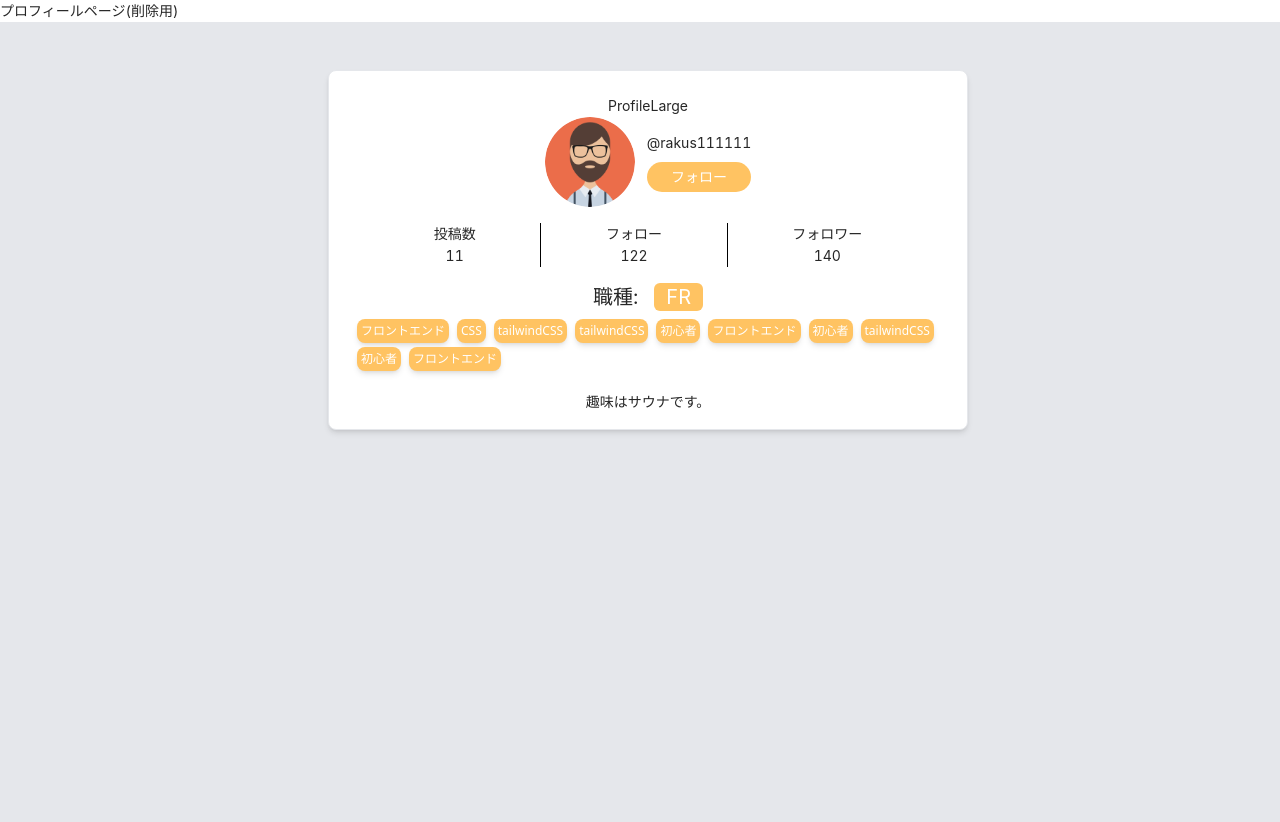
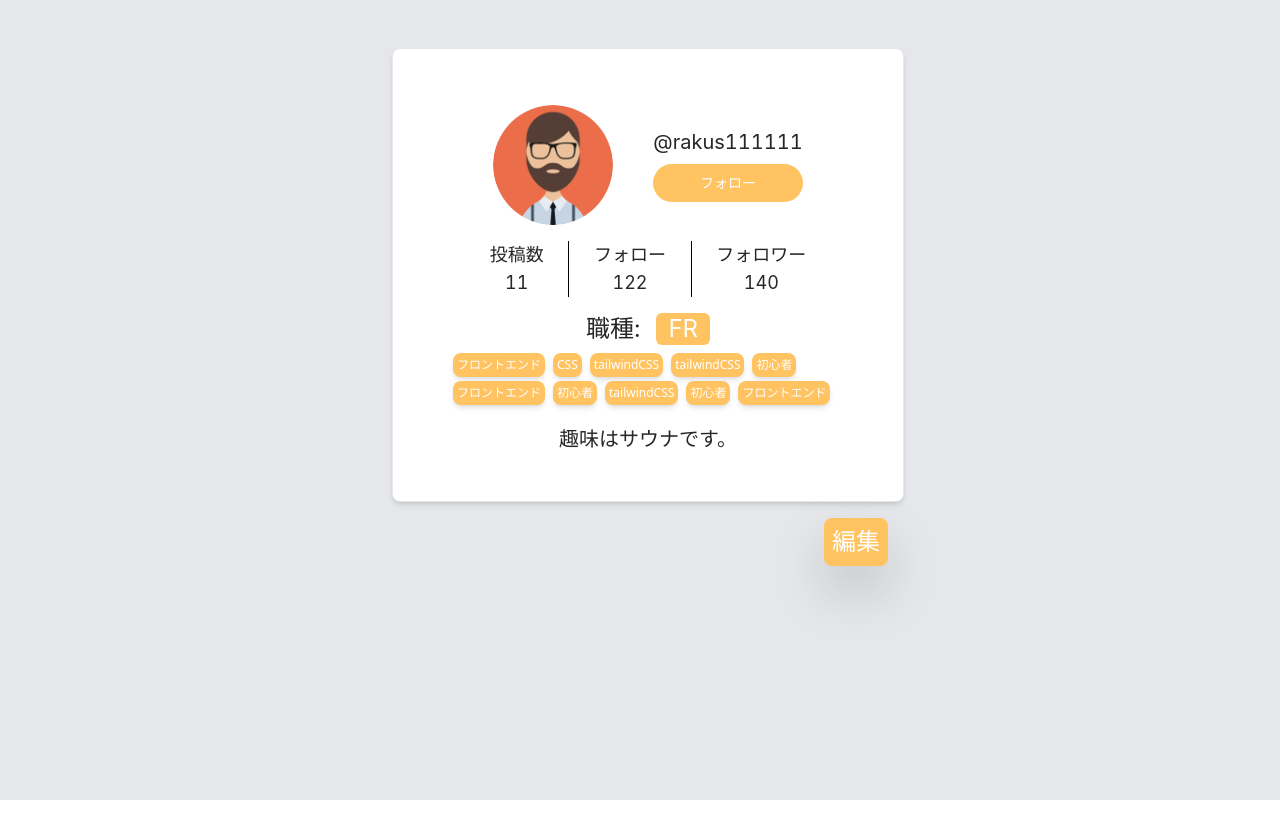
Before and after one commit to kosuke-17/quish, a Next.js app: page /profile in a window 1280 px wide. After the commit the page ends 800 px from the top, so only its background shows below. Built offline with nearby package versions, Linux system fonts and the light colour scheme.

Commit message:
プロフィールページ作成

```diff
--- a/src/components/organisms/ProfileLarge.tsx
+++ b/src/components/organisms/ProfileLarge.tsx
@@ -36,27 +36,26 @@ const ProfileLarge: React.FC<Props> = ({ user_info_data }) => {
     "フロントエンド",
   ];
   return (
-    <div className="w-full p-2 m-2 bg-white rounded-lg border shadow-md">
+    <div className="w-full p-10 m-2 bg-white rounded-lg border shadow-md">
       <div className="m-4">
-        <div>ProfileLarge</div>
         <div className="flex justify-center items-center">
           {/* image(User) */}
           <Image
             className="rounded-full"
             src={"/img/avatar.jpg"}
             alt="アバター"
-            width={90}
-            height={90}
+            width={120}
+            height={120}
           />
           {/* userName(User) */}
-          <div className="pl-3 text-center">
-            <div>@{user_info_data.user_name}</div>
-            <div className="mt-2 p-1 rounded-full text-white bg-[rgb(255,195,98)] hover:bg-[rgb(255,207,131)]">
+          <div className="pl-10 text-center">
+            <div className="text-xl">@{user_info_data.user_name}</div>
+            <div className="mt-2 p-2 rounded-full text-white bg-[rgb(255,195,98)] hover:bg-[rgb(255,207,131)]">
               <button>フォロー</button>
             </div>
           </div>
         </div>
-        <div className="m-4 flex jusify-around divide-x divide-black ">
+        <div className="m-4 flex jusify-around divide-x divide-black text-lg">
           <div className="flex-grow text-center">
             {/*  */}
             投稿数
@@ -73,7 +72,7 @@ const ProfileLarge: React.FC<Props> = ({ user_info_data }) => {
             <div>140</div>
           </div>
         </div>
-        <div className="text-xl mt-2 flex justify-center items-center">
+        <div className="text-2xl mt-2 flex justify-center items-center">
           職種:
           <span className="ml-4 px-3 rounded-md text-white bg-[rgb(255,195,98)]">
             {/* engineerType(User) */}
@@ -94,7 +93,7 @@ const ProfileLarge: React.FC<Props> = ({ user_info_data }) => {
         </div>
       </div>
       {/* comment(User) */}
-      <div className="block m-2">{user_info_data.comment}</div>
+      <div className="text-xl text-center m-2">{user_info_data.comment}</div>
     </div>
   );
 };
--- a/src/components/organisms/index.ts
+++ b/src/components/organisms/index.ts
@@ -2,6 +2,7 @@
 export { default as ArticleComp } from "./ArticleComp";
 export { default as HeaderComp } from "./HeaderComp";
 export { default as LoginUserComp } from "./LoginUserComp";
+export { default as ProfileEdit } from "./ProfileEdit";
 export { default as ProfileLarge } from "./ProfileLarge";
 export { default as ProfileRectangle } from "./ProfileRectangle";
 export { default as ProfileSmall } from "./ProfileSmall";
--- a/src/pages/profile.tsx
+++ b/src/pages/profile.tsx
@@ -3,13 +3,15 @@ import { ProfileLarge } from "../components/organisms";
 
 const profile: React.FC = () => {
   return (
-    <div>
-      <div className="flex-none">プロフィールページ(削除用)</div>
-      {/* 下記以降必要 */}
-      <div className="bg-gray-200 h-screen">
-        <div className="flex justify-center">
-          <div className="text-center m-10 w-1/2 h-auto">
-            <ProfileLarge user_info_data={user_info_data} />
+    <div className="bg-gray-200 h-screen">
+      <div className="flex justify-center">
+        <div className="m-10 w-2/5 h-auto">
+          <ProfileLarge user_info_data={user_info_data} />
+          <div className="flex justify-between">
+            <div></div>
+            <button className="mt-2 mr-2 p-2 text-2xl text-white rounded-lg bg-[rgb(255,195,98)] hover:bg-[rgb(255,207,131)] drop-shadow-2xl">
+              編集
+            </button>
           </div>
         </div>
       </div>
```
